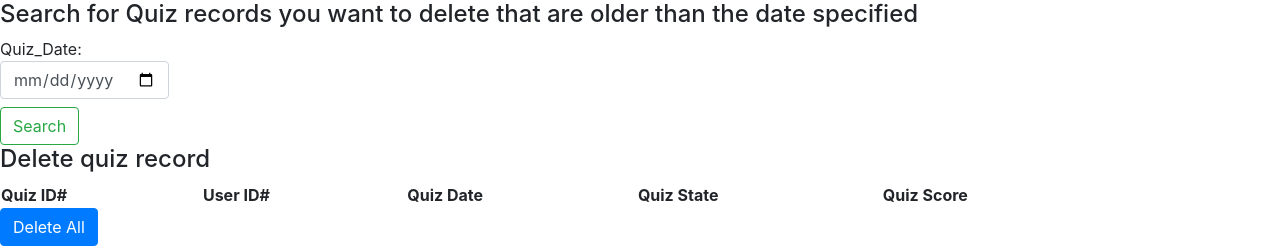
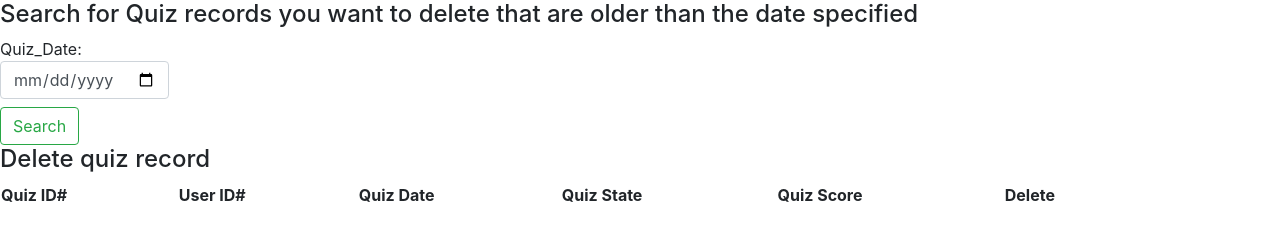
Before and after one commit to nguyeti4/cs340, a Flask app: page /quiz_records in a window 1280 px wide. Shown: the part 731-977 px from the top of the page. After the commit the page ends 933 px from the top, so only its background shows below. Run offline with Flask 2, Linux system fonts and the light colour scheme; lists and menus that the app fills with data are empty; some libraries are stand-ins or nearby versions.

Commit message:
Update quizRecords.html

```diff
--- a/templates/quizRecords.html
+++ b/templates/quizRecords.html
@@ -85,6 +85,7 @@
       <th scope="col">Quiz Date</th>
       <th scope="col">Quiz State</th>
       <th scope="col">Quiz Score</th>
+      <th scope="col">Delete</th>
     </tr>
   </thead>
   <tbody>
@@ -95,9 +96,10 @@
       <td>{{record[2]}}</td>
       <td>{{record[3]}}</td>
       <td>{{record[4]}}</td>
+      <td> <input type="submit" name='Delete' value='Delete' onclick="window.location = '/quiz_record/delete/{{record[0]}}'"> </td>
     </tr>
     {% endfor %}
   </tbody>
 </table>
-<input class="btn btn-primary" type="submit" value="Delete All">
+
 {% endblock %}
```
